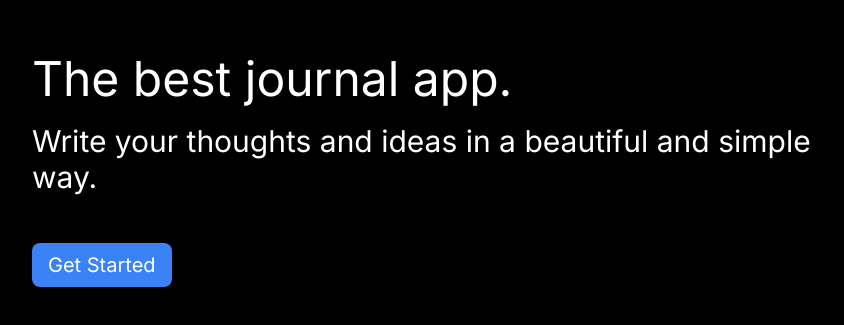
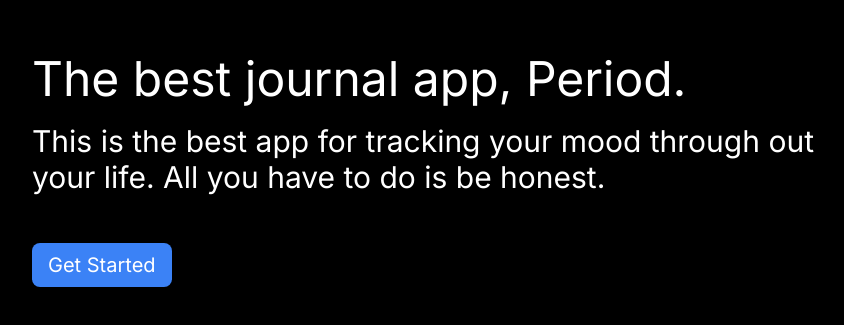
Before and after one commit to yakin-ts/MOOD, a Next.js app: page / in a window 1280 px wide. Shown: the part 229-554 px from the top of the page, without its empty margins (208-1052 px from the left). Built offline with nearby package versions, Linux system fonts and the light colour scheme; no server answers.

Commit message:
fix: text content modification

```diff
--- a/app/page.tsx
+++ b/app/page.tsx
@@ -9,8 +9,9 @@ export default async function Home() {
   return (
     <main className="w-screen h-screen bg-black text-white  flex justify-center items-center">
       <div className='w-full max-w-[800px] mx-auto' >
-        <h1 className='text-5xl mb-5'>The best journal app.</h1>
-        <p className='text-3xl text-white mb-4'>Write your thoughts and ideas in a beautiful and simple way.</p>
+        <h1 className='text-5xl mb-5'>The best journal app, Period.</h1>
+        <p className='text-3xl text-white mb-4'>This is the best app for tracking your mood through out your life. All
+          you have to do is be honest.</p>
         <div className=''>
           <Link href={href}>
             <button className='bg-blue-500 text-white px-4 py-2 rounded-lg mt-8 text-xl capitalize'>Get started</button>
```
